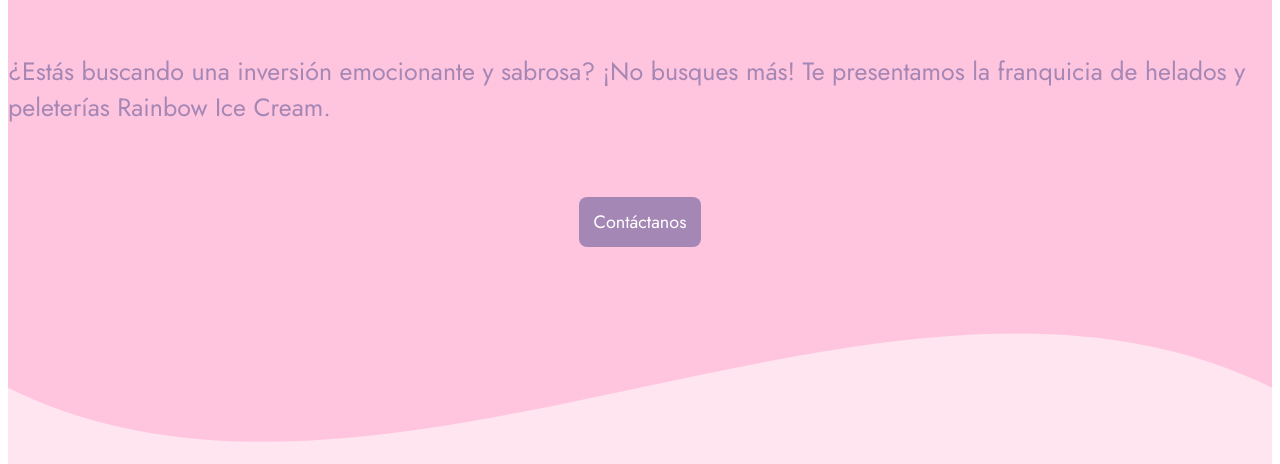
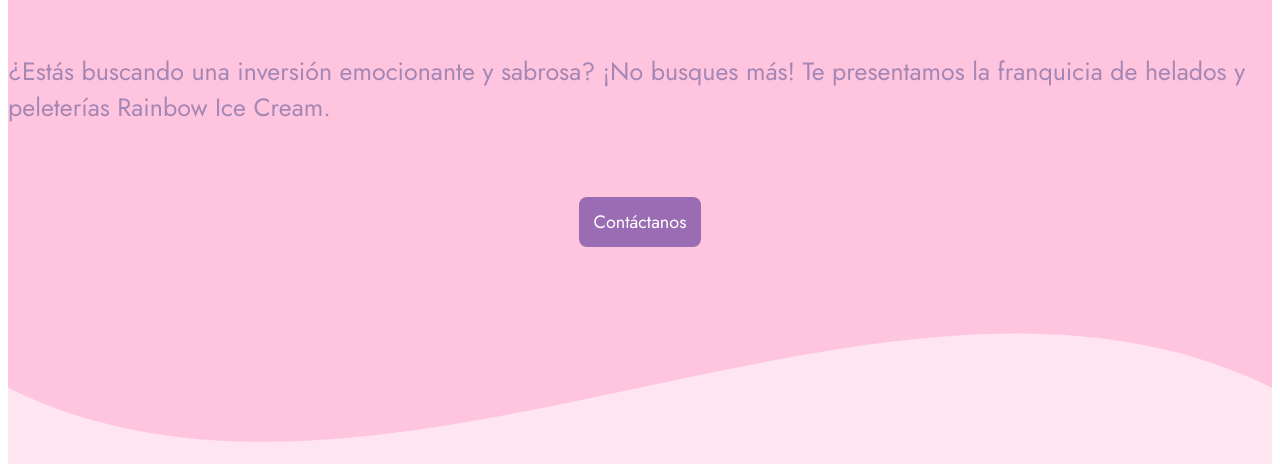
Before and after one commit to VanEspitia17/entregable-1-vanessa-espitia, a plain HTML site: page index.html in a window 1280 px wide. Shown: the part 336-800 px from the top of the page. Drawn offline with Linux system fonts and the light colour scheme.

Commit message:
prueba 4

```diff
--- a/assets/css/styles.css
+++ b/assets/css/styles.css
@@ -69,7 +69,7 @@
     display: inline-block;
     text-decoration: none;
     padding: 12px 15px;
-    background: #a587b5;
+    background: #9a6cb3;
     border-radius: 8px;
 }
 
```
